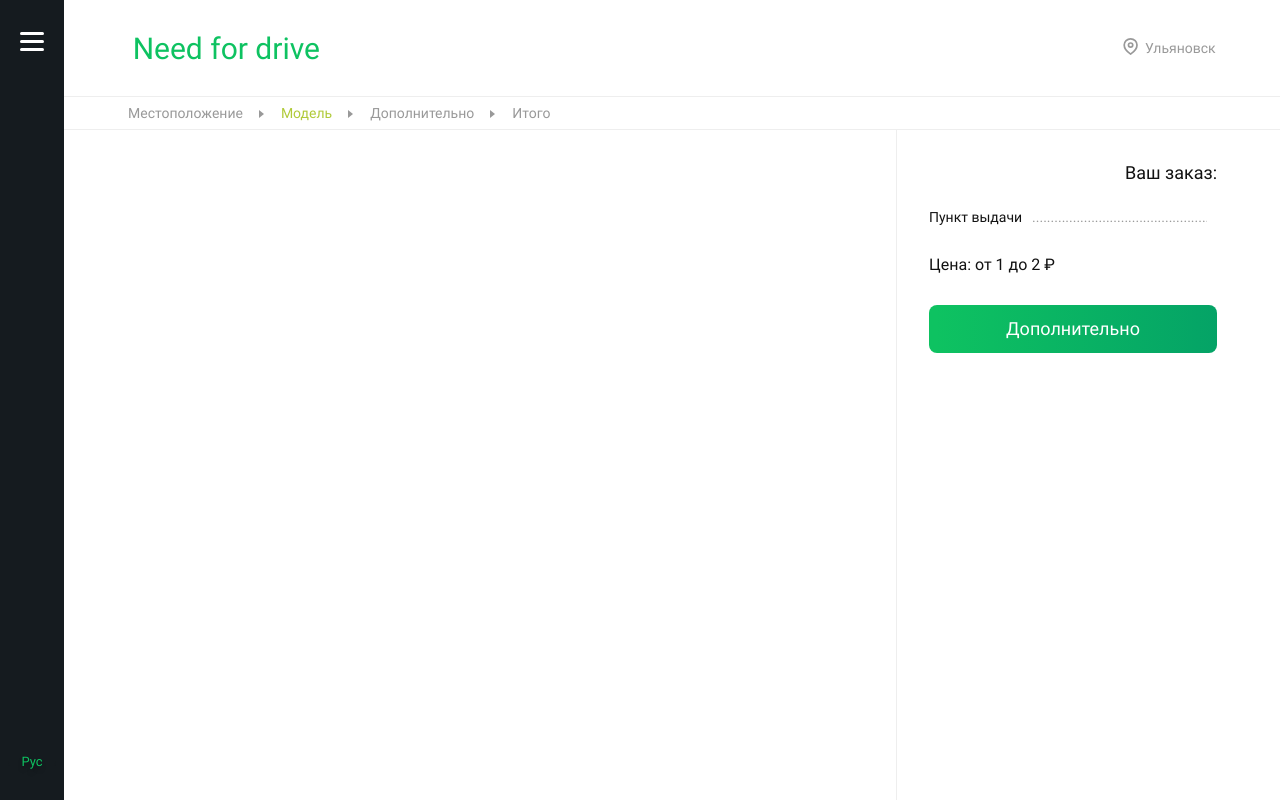
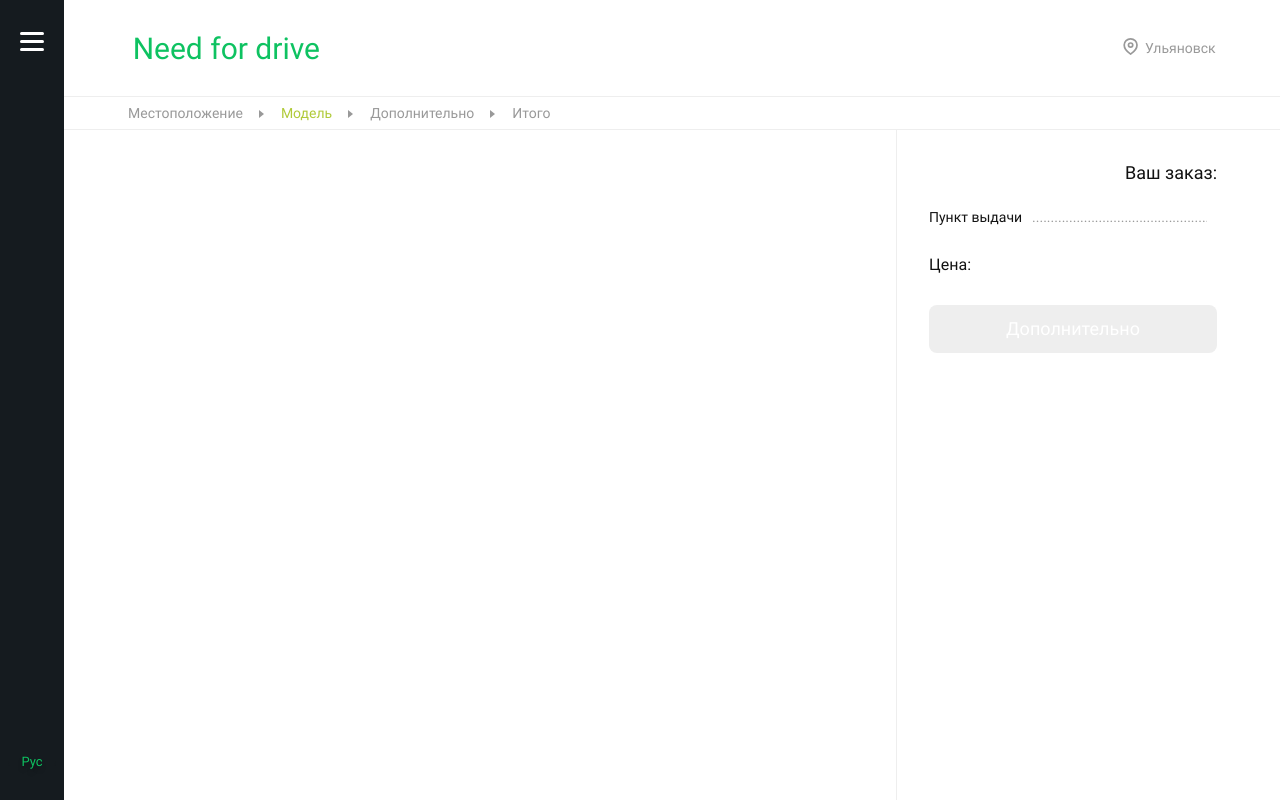
Before and after one commit to Venotance/carsharing, a React (Create React App) app: page /carsharing/orderpage/model in a window 1280 px wide. Built offline with nearby package versions, Linux system fonts and the light colour scheme.

Commit message:
Исправление ошибок в navbar (F-02)

```diff
--- /dev/null
+++ b/src/components/Content/OrderPage/CheckParams.js
@@ -0,0 +1,14 @@
+export function checkParams(value1) {
+    if ((value1 == "")||(value1 == null)){
+      return 0;
+    } else {
+      return 1;
+    }
+  }
+// export function checkParams(value1,value2) {
+//     if ((value1 == "")||(value1 == null)){
+//       return [0, value2];
+//     } else {
+//       return [1, value2];
+//     }
+//   }
--- a/src/components/Content/OrderPage/Description/Description.jsx
+++ b/src/components/Content/OrderPage/Description/Description.jsx
@@ -2,22 +2,13 @@ import React from 'react'
 import Points from './Points/Points'
 import PriceButton from './PriceButton/PriceButton'
 import ob from './Description.module.css'
-import { locparser } from '../ParserLocation'
 import { BrowserRouter, Route } from 'react-router-dom';
+import { checkParams } from '../CheckParams';
 
 const Description = (props) => {
-  let v = 0;
-  let location1 = locparser(1, props);
-  let location2 = locparser(2, props);
+  let location1 = props.location1;
+  let location2 = props.location2;
   let sepatator = (location2 == '') ? '' : ', ';
-
-  function checkParams(value1,value2) {
-    if ((value1 == "")||(value1 == null)){
-      return [0, value2];
-    } else {
-      return [1, value2];
-    }
-  }
 
   return (
     <div className={ob.description}>
@@ -32,11 +23,10 @@ const Description = (props) => {
           </div>
         </div>
         <Route exact path='/carsharing/orderpage/location'>
-          {console.log(checkParams(location2), ' ', location2)}
-          <PriceButton property={checkParams(location2,'geo')} textbutton='Выбрать модель' />
+          <PriceButton property={[checkParams(location2),'geo']} textbutton='Выбрать модель' />
         </Route>
         <Route exact path='/carsharing/orderpage/model'>
-          <PriceButton property={checkParams(1,'mdl')} textbutton='Дополнительно' />
+          <PriceButton property={[checkParams(''),'mdl']} textbutton='Дополнительно' />
         </Route>
       </div>
     </div>
--- a/src/components/Content/OrderPage/Location/Location.jsx
+++ b/src/components/Content/OrderPage/Location/Location.jsx
@@ -2,13 +2,12 @@ import React from 'react'
 import ob from './Location.module.css'
 import { useState } from 'react';
 import Map from './img/map.jpg';
-import { locparser } from '../ParserLocation';
 import TextField from '@material-ui/core/TextField';
 import Autocomplete from '@material-ui/lab/Autocomplete';
 
 const Location = (props) => {
-    let location1 = locparser(1, props);
-    let location2 = locparser(2, props);
+    let location1 = props.location1;
+    let location2 = props.location2;
     const [value1, setValue1] = useState(location1);
     const [value2, setValue2] = useState(location2);
     let inputValue1 = '';
--- a/src/components/Content/OrderPage/NavbarOrder/NavbarOrder.jsx
+++ b/src/components/Content/OrderPage/NavbarOrder/NavbarOrder.jsx
@@ -2,20 +2,66 @@ import React from 'react'
 import ob from './NavbarOrder.module.css'
 import { NavLink } from 'react-router-dom'
 
-const NavbarOrder = () => {
+const NavbarOrder = (props) => {
 
+  function checkValue(curr_v, prev_v) {
+    if (curr_v == 1) {
+      return ob.nav_element_visited
+    } else if (prev_v == 1) {
+      return ob.nav_element_accessible
+    } else return ob.nav_element
+  }
+
+  function classReturn(name, value) {
+    switch (name) {
+      case 'geo':  // if (name === 'geo')
+        return checkValue(value.geo, 1)
+
+      case 'mdl':
+        return checkValue(value.mdl, value.geo)
+
+      case 'adt':
+        return checkValue(value.adt, value.mdl)
+
+      case 'ttl':
+        return checkValue(value.ttl, value.adt)
+    }
+  }
+  // function checkValue (value, name) {
+  //   if (value == 1) {
+  //     flag=name;
+  //     return ob.nav_element_visited
+  //   } else {
+  //     return ob.nav_element
+  //   }
+  // }
+
+  let states_array = [
+    { element_name: "geo", element_value: props.geo },
+    { element_name: "mdl", element_value: props.mdl },
+    { element_name: "adt", element_value: props.adt },
+    { element_name: "ttl", element_value: props.ttl }
+  ]
+
+  let flag = '';
+  let geo = props.geo;
+  let mdl = props.mdl;
+  let adt = props.adt;
+  let ttl = props.ttl;
+
+  console.log(geo, ' ', mdl, ' ', adt, ' ', ttl, ' ', flag)
 
   return (
     <div className={ob.navbar}>
       <div className={ob.navbar_elements}>
         <div>
-            <NavLink to='/carsharing/orderpage/location' className={ob.nav_element} activeClassName={ob.nav_element_active}>Местоположение</NavLink>
+          <NavLink to='/carsharing/orderpage/location' className={classReturn('geo', props)} activeClassName={ob.nav_element_active}>Местоположение</NavLink>
           <div className={ob.arrow}></div>
-            <NavLink to='/carsharing/orderpage/model' className={ob.nav_element} activeClassName={ob.nav_element_active}>Модель</NavLink>
+          <NavLink to='/carsharing/orderpage/model' className={classReturn('mdl', props)} activeClassName={ob.nav_element_active}>Модель</NavLink>
           <div className={ob.arrow}></div>
-            <NavLink to='/carsharing/orderpage/additionally' className={ob.nav_element} activeClassName={ob.nav_element_active}>Дополнительно</NavLink>
+          <NavLink to='/carsharing/orderpage/additionally' className={classReturn('adt', props)} activeClassName={ob.nav_element_active}>Дополнительно</NavLink>
           <div className={ob.arrow}></div>
-            <NavLink to='/carsharing/orderpage/total' className={ob.nav_element} activeClassName={ob.nav_element_active}>Итого</NavLink>
+          <NavLink to='/carsharing/orderpage/total' className={classReturn('ttl', props)} activeClassName={ob.nav_element_active}>Итого</NavLink>
         </div>
       </div>
     </div>
--- a/src/components/Content/OrderPage/NavbarOrder/NavbarOrder.module.css
+++ b/src/components/Content/OrderPage/NavbarOrder/NavbarOrder.module.css
@@ -22,15 +22,38 @@
     align-items: center;
 }
 
-.nav_element {
+.navbar_elements > div a{
     font-family: Roboto;
     font-weight: 700;
     font-size: 14px;
     line-height: 32px;
+    -moz-user-select: none;
+    -khtml-user-select: none;
+    -webkit-user-select: none;
+    user-select: none;
+}
+
+.nav_element {
     color: #999999;
+    pointer-events: none;
+}
+
+.nav_element_accessible {
+    color: #999999;
+    pointer-events: auto;
+}
+
+.nav_element_visited {
+    pointer-events: auto;
+    color: #121212;
 }
 
 .nav_element_active {
+    pointer-events: auto;
+    -moz-user-select: none;
+    -khtml-user-select: none;
+    -webkit-user-select: none;
+    user-select: none;
     color: #b0ca39;
 }
 
--- a/src/components/Content/OrderPage/OrderPage.jsx
+++ b/src/components/Content/OrderPage/OrderPage.jsx
@@ -6,27 +6,37 @@ import Location from './Location/Location'
 import NavbarOrder from './NavbarOrder/NavbarOrder'
 import Description from './Description/Description';
 import { BrowserRouter, Route } from 'react-router-dom';
+import { locparser1 } from './ParserLocation'
+import { checkParams } from './CheckParams'
 
 const OrderPage = () => {
-  let buttonText='';
   const [location1, setStateLocation1] = React.useState('')
+  let locationOne = locparser1(1, location1);
+  let locationTwo = locparser1(2, location1);
 
   return (
     <div className={ob.content}>
       <Header />
       <div></div>
-      <NavbarOrder />
+      <NavbarOrder
+        geo={checkParams(locationTwo)}
+        mdl={checkParams('')}
+        adt={checkParams('')}
+        ttl={checkParams('')}
+      />
       <div className={ob.body}>
         <div className={ob.body_content}>
           <Route exact path='/carsharing/orderpage/location'>
             <Location
             updateLocation1={setStateLocation1}
-            location={location1}
+            location1={locationOne}
+            location2={locationTwo}
             />
           </Route>
           <Route exact path='/carsharing/orderpage/model' component={Model} />
           <Description
-            location={location1}
+            location1={locationOne}
+            location2={locationTwo}
           />
         </div>
       </div>
--- a/src/components/Content/OrderPage/ParserLocation.js
+++ b/src/components/Content/OrderPage/ParserLocation.js
@@ -1,13 +1,13 @@
-export function locparser(count, props) {
+export function locparser1(count, props) {
     let location1;
     let location2;
-    location1 = (props.location == '') ? '' : props.location.split(", ", 1);
-    location2 = ((props.location == '') ? '' :
+    location1 = (props == '') ? '' : props.split(", ", 1);
+    location2 = ((props == '') ? '' :
         (
-            props.location.substring(((`${location1}, `).length),)
+            props.substring(((`${location1}, `).length),)
         ))
     if (count == 1) {
-        return location1;
+        return location1[0];
     } else if (count == 2) {
         return location2;
     }
```
Lines whose indentation alone changed are shown as unchanged.
